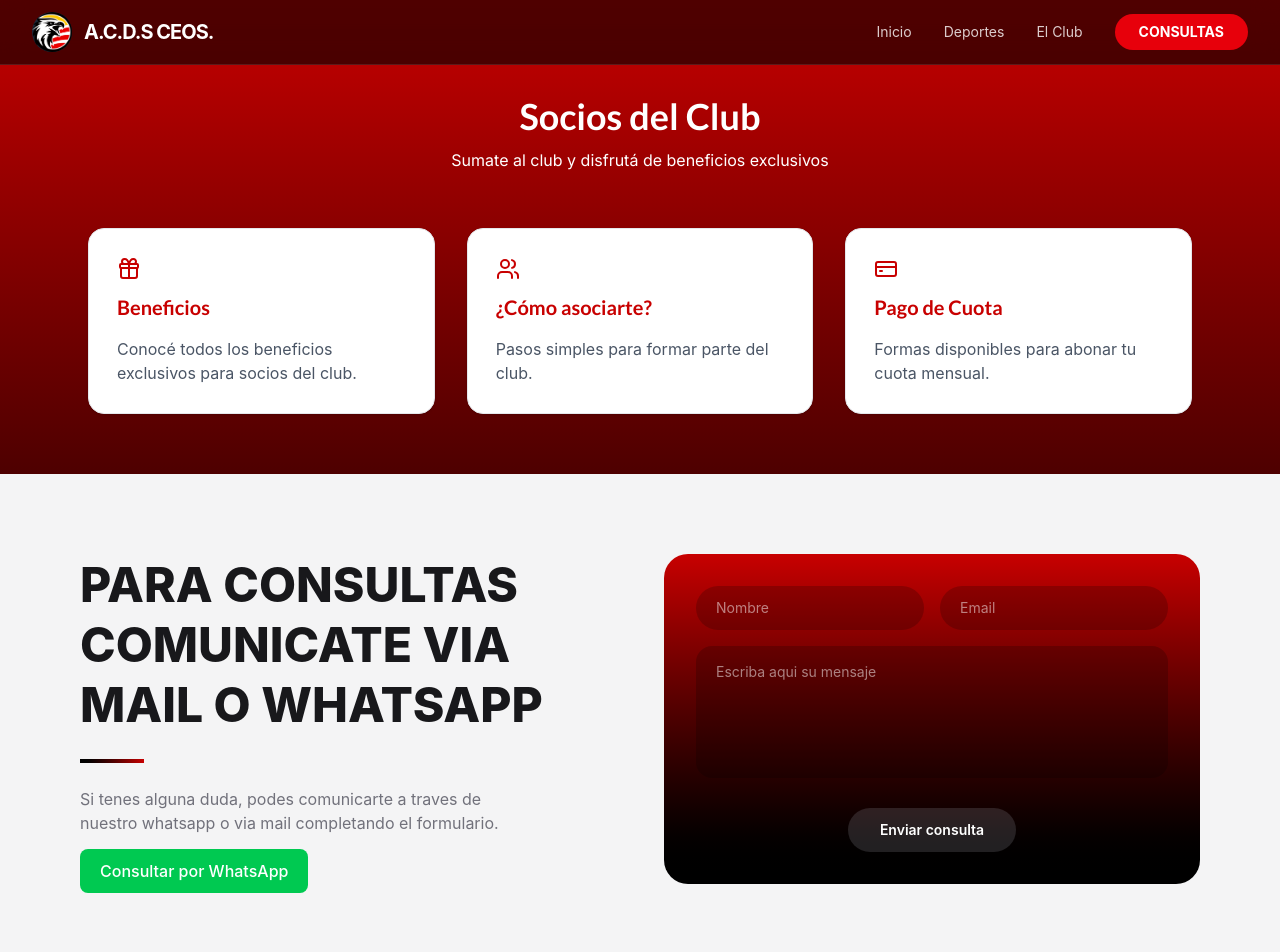
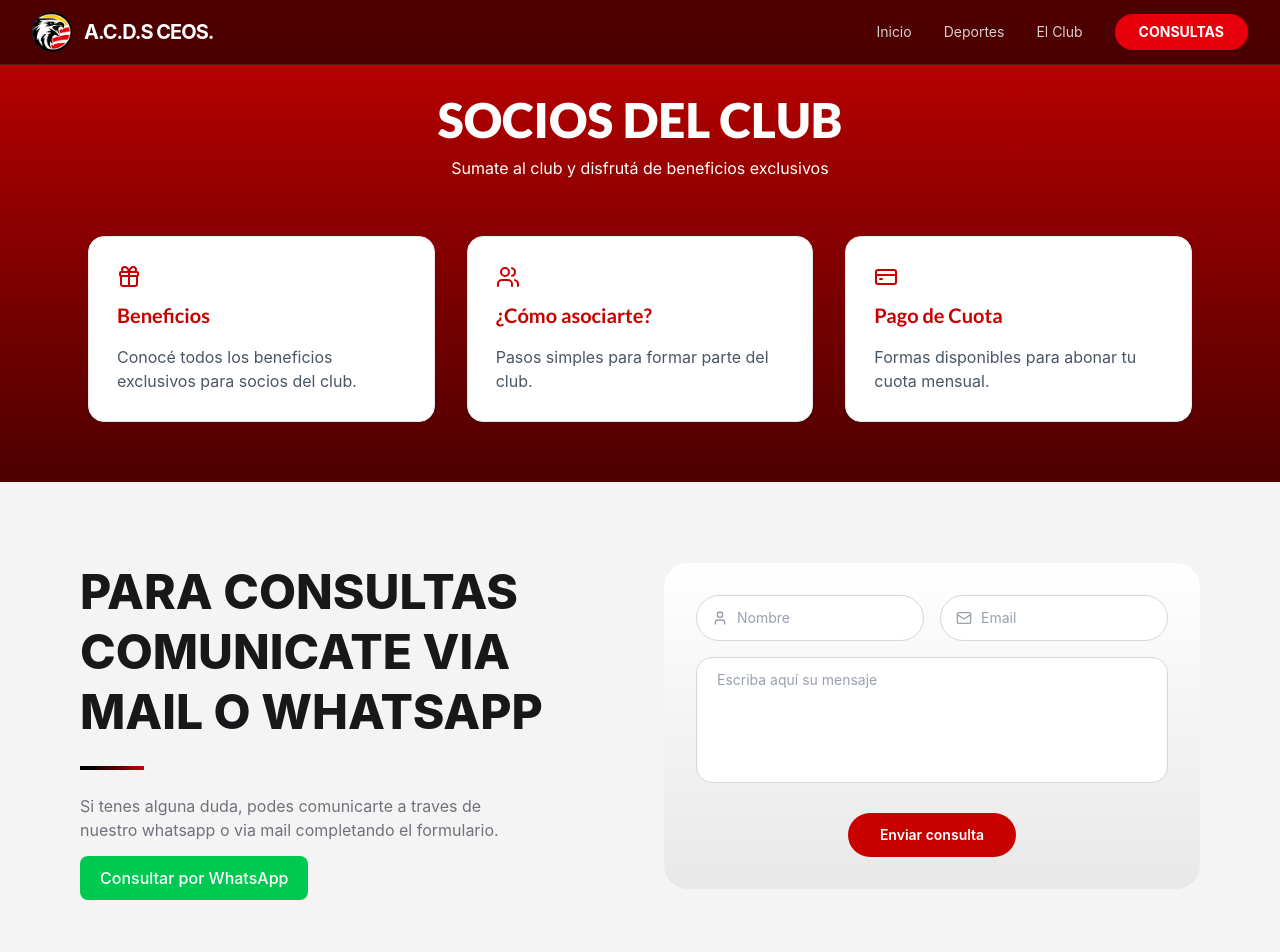
Before and after one commit to RodriVelo/CEOS-FC, a React (Vite) app in the folder mi-app-react/: page /informacionSocios in a window 1280 px wide. Shown: the top 952 px of the page. Built offline with nearby package versions, Linux system fonts and the light colour scheme.

Commit message:
noti y titulos

```diff
--- /dev/null
+++ b/mi-app-react/src/componentes/Toast.jsx
@@ -0,0 +1,29 @@
+import { motion, AnimatePresence } from "framer-motion";
+import { CheckCircle, XCircle } from "lucide-react";
+
+export default function Toast({ show, type = "success", message }) {
+  return (
+    <AnimatePresence>
+      {show && (
+        <motion.div
+          initial={{ opacity: 0, y: -50 }}
+          animate={{ opacity: 1, y: 20 }}
+          exit={{ opacity: 0, y: -50 }}
+          className="fixed top-5 right-5 z-50"
+        >
+          <div
+            className={`flex items-center gap-3 px-5 py-3 rounded-xl shadow-lg text-white
+            ${type === "success" ? "bg-green-500" : "bg-red-500"}`}
+          >
+            {type === "success" ? (
+              <CheckCircle size={20} />
+            ) : (
+              <XCircle size={20} />
+            )}
+            <span className="text-sm font-medium">{message}</span>
+          </div>
+        </motion.div>
+      )}
+    </AnimatePresence>
+  );
+}
--- a/mi-app-react/src/componentes/formulario/formulario.jsx
+++ b/mi-app-react/src/componentes/formulario/formulario.jsx
@@ -1,73 +1,107 @@
-import { useRef } from "react";
+import { useRef, useState } from "react";
 import emailjs from "@emailjs/browser";
+import { User, Mail } from "lucide-react";
+import Toast from "../Toast";
 
 export default function Formulario() {
   const form = useRef();
 
+  const [toast, setToast] = useState({
+    show: false,
+    type: "",
+    message: "",
+  });
+
   const sendEmail = (e) => {
     e.preventDefault();
 
-    emailjs.sendForm(
+    emailjs
+      .sendForm(
         "service_bmwiygl",
         "template_3wku43k",
         form.current,
         "5GiRQhIlFcQFoh4ac"
       )
       .then(() => {
-      alert("Mensaje enviado");
+        setToast({
+          show: true,
+          type: "success",
+          message: "Mensaje enviado correctamente",
+        });
+
         form.current.reset();
+
+        setTimeout(() => {
+          setToast((prev) => ({ ...prev, show: false }));
+        }, 3000);
       })
       .catch(() => {
-      alert("Error al enviar");
+        setToast({
+          show: true,
+          type: "error",
+          message: "Error al enviar el mensaje",
+        });
+
+        setTimeout(() => {
+          setToast((prev) => ({ ...prev, show: false }));
+        }, 3000);
       });
   };
 
   return (
-    <form
-      ref={form}
-      onSubmit={sendEmail}
-      className="space-y-4"
-    >
+    <div className="bg-gradient-to-b from-white to-[#E8E8E8] rounded-3xl p-6 md:p-8">
+
+      <Toast show={toast.show} type={toast.type} message={toast.message} />
+
+      <form ref={form} onSubmit={sendEmail} className="space-y-4">
+
         {/* FILA 1 */}
         <div className="grid grid-cols-1 md:grid-cols-2 gap-4">
+
+          <div className="relative w-full">
+            <User className="absolute left-4 top-1/2 -translate-y-1/2 text-gray-400 w-4 h-4" />
             <input
               type="text"
               name="name"
               placeholder="Nombre"
               required
-          className="w-full bg-black/20 rounded-full px-5 py-3 outline-none text-sm"
+              className="w-full bg-white rounded-full pl-10 pr-5 py-3 border border-[#D6D6D6] outline-none text-sm text-black placeholder:text-gray-400 focus:border-black transition"
             />
+          </div>
 
+          <div className="relative w-full">
+            <Mail className="absolute left-4 top-1/2 -translate-y-1/2 text-gray-400 w-4 h-4" />
             <input
               type="email"
               name="email"
               placeholder="Email"
               required
-          className="w-full bg-black/20 rounded-full px-5 py-3 outline-none text-sm"
+              className="w-full bg-white rounded-full pl-10 pr-5 py-3 border border-[#D6D6D6] outline-none text-sm text-black placeholder:text-gray-400 focus:border-black transition"
             />
+          </div>
 
         </div>
-
-
 
         {/* MENSAJE */}
         <textarea
           name="message"
-        placeholder="Escriba aqui su mensaje"
+          placeholder="Escriba aquí su mensaje"
           rows="5"
           required
-        className="w-full bg-black/20 rounded-2xl px-5 py-4 outline-none text-sm resize-none"
+          className="w-full bg-white rounded-2xl px-5 py-3 border border-[#D6D6D6] outline-none text-sm resize-none text-black placeholder:text-gray-400 focus:border-black transition"
         />
 
         {/* BOTÓN */}
         <div className="flex justify-center pt-2">
           <button
             type="submit"
-          className="bg-zinc-400/20 text-white px-8 py-3 rounded-full text-sm font-semibold hover:bg-zinc-800 transition"
+            className="bg-[#c80000] text-white px-8 py-3 rounded-full text-sm font-semibold hover:bg-black transition"
           >
             Enviar consulta
           </button>
         </div>
+
       </form>
+    </div>
   );
 }
--- a/mi-app-react/src/pages/deportes/deportes.jsx
+++ b/mi-app-react/src/pages/deportes/deportes.jsx
@@ -35,8 +35,8 @@ export default function Deportes() {
   animate="show"
   className="text-center mb-12 md:mb-16 px-4"
 >
-  <h2 className="text-3xl md:text-5xl font-bold mb-4">
-    Nuestros Deportes
+   <h2 className="text-5xl font-extrabold text-white font-[Lato]">
+    NUESTROS DEPORTES
   </h2>
   <p>Entrená, competí y formá parte del equipo</p>
 </motion.div>
--- a/mi-app-react/src/pages/infoClub/infoClub.jsx
+++ b/mi-app-react/src/pages/infoClub/infoClub.jsx
@@ -21,7 +21,7 @@ export default function InfoClub() {
   return (
     <section className="w-full bg-white text-slate-900 font-['Inter']">
 
-      <main className="w-full bg-gradient-to-b from-[#c80000] to-black text-white py-25 md:py-20">
+      <main className="w-full bg-gradient-to-b from-[#c80000] to-black text-white pt-25 md:pt-20">
 
         {/* CONTENEDOR GENERAL */}
         <div className="max-w-7xl mx-auto px-4 sm:px-6 lg:px-8">
@@ -224,8 +224,8 @@ export default function InfoClub() {
         Ubicación
       </span>
 
-      <h2 className="text-4xl md:text-6xl font-black text-slate-900 mb-4 leading-tight">
-        Nuestro <br /> Predio
+      <h2 className="font-['Lato'] text-4xl md:text-5xl font-extrabold text-zinc-900 leading-tight">
+        NUESTRO<br /> PREDIO
       </h2>
 
       <p className="text-lg text-slate-800/80 mb-8 max-w-md leading-relaxed">
--- a/mi-app-react/src/pages/informacionSocios/informacionSocios.jsx
+++ b/mi-app-react/src/pages/informacionSocios/informacionSocios.jsx
@@ -24,8 +24,8 @@ export default function InformacionSocios() {
 
         {/* Header */}
         <div className="text-center mb-14">
-          <h2 className="text-4xl font-bold text-white font-[Lato]">
-            Socios del Club
+          <h2 className="text-5xl font-extrabold text-white font-[Lato]">
+            SOCIOS DEL CLUB
           </h2>
           <p className="text-white mt-3 font-[Inter]">
             Sumate al club y disfrutá de beneficios exclusivos
@@ -81,6 +81,11 @@ export default function InformacionSocios() {
           </div>
         </div>
 
+
+
+      </div>
+
+<div className="bg-white w-full ">
         {/* INFO DINAMICA */}
         {activo && (
 
@@ -156,8 +161,7 @@ export default function InformacionSocios() {
           </div>
         )}
 
-      </div>
-
+        </div>
 
 
     <div className="w-full bg-zinc-100 py-20 px-6 md:px-20">
@@ -178,9 +182,9 @@ export default function InformacionSocios() {
     </div>
 
     {/* DERECHA - FORM */}
-    <div className="bg-gradient-to-b from-[#c80000] to-black rounded-3xl p-6 md:p-8">
+
       <Formulario />
-    </div>
+
 
   </div>
 </div>
```
Lines whose indentation alone changed are shown as unchanged.
